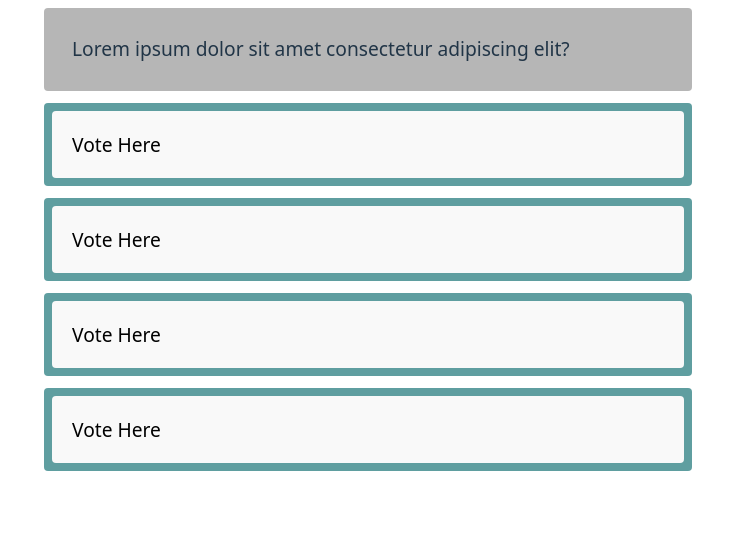
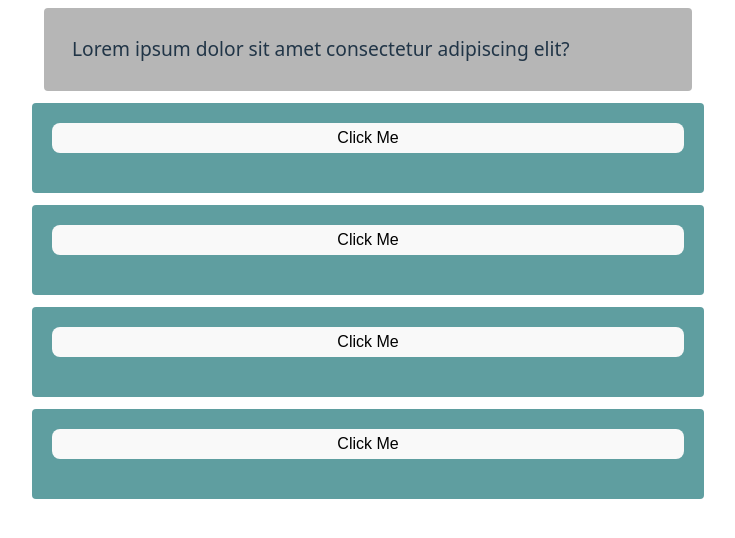
Before and after one commit to Nr1cha/picnick, a React (Vite) app: page / in a window 1280 px wide. Shown: the top 538 px of the page, without its empty margins (272-1007 px from the left). Built offline with nearby package versions, Linux system fonts and the light colour scheme.

Commit message:
adding my progress for now on component

```diff
--- a/src/components/selection.jsx
+++ b/src/components/selection.jsx
@@ -1,32 +1,70 @@
-"use client";
-import '../styles/selection.css'
-// import React, {useState} from 'react';
-
-
-  // const optionParent = () => {
-  //   const [progressBar, setProgressBar] = useState({
-  //     backgroundColor: "lightblue",
-  //   });
-
-  //   const handleClick = () => {
-  //     setProgressBar({
-  //       backgroundColor: "green",
-  //     });
-  //   };
-  // }
+// ProgressBarGame.jsx
+import React, { useState, useEffect } from 'react';
+import "../styles/selection.css";
 
 
 function UserSelection() {
+  // State for button visibility, child text, class, and animation width
+  const [showButton, setShowButton] = useState(true); // Tracks if button is visible
+  // const [childText, setChildText] = useState('Initial'); // Child element text
+  const [childClass, setChildClass] = useState('child1'); // Child element class
+  const [width, setWidth] = useState(0); // Animation width (0% to 78%)
+
+  // Handle click event
+  const handleClick = () => {
+    setShowButton(false); // Remove button
+    // setChildText('Worked'); // Update text
+    setChildClass('newChildClass'); // Update class
+    // Animation starts via useEffect
+  };
+
+  // Animation logic
+  useEffect(() => {
+    if (childClass === 'newChildClass') {
+      // Animation parameters
+      const endWidth = 99;
+      const duration = 1000; // 1 second
+      const startTime = performance.now();
+      let animationFrame;
+
+      const animate = (currentTime) => {
+        const elapsedTime = currentTime - startTime;
+        const progress = Math.min(elapsedTime / duration, 1); // 0 to 1
+        const currentWidth = progress * endWidth;
+        setWidth(currentWidth);
+
+        if (progress < 1) {
+          animationFrame = requestAnimationFrame(animate);
+        }
+      };
+
+      animationFrame = requestAnimationFrame(animate);
+
+      // Cleanup animation frame on unmount or re-run
+      return () => cancelAnimationFrame(animationFrame);
+    }
+  }, [childClass]); // Run when childClass changes to 'newChildClass'
 
   return (
-    <>
-      <div className="option"/* onClick={handleClick}*/>
-        <span>
-          <button className="btnOption">Vote Here</button>
-        </span>
+    <div className="optionParent" style={{ fontFamily: 'Arial', padding: '20px' }}>
+      {showButton && (
+        <button onClick={handleClick} style={{ padding: '5px 10px' }}>
+          Click Me
+        </button>
+      )}
+      <div
+        className={childClass}
+        style={{
+          width: `${width}%`,
+          height: '20px',
+          backgroundColor: childClass === 'newChildClass' ? 'blue' : 'gray',
+          transition: 'width 0.1s linear', // Smooths animation
+        }}
+      >
+        {/* {childText} */}
       </div>
-    </>
-  )
+    </div>
+  );
 }
-// test
-export default UserSelection
+
+export default UserSelection;
--- a/src/styles/selection.css
+++ b/src/styles/selection.css
@@ -3,7 +3,7 @@
     background-color: blue;
 } */
 
-.option {
+.optionParent {
     display: grid;
     background-color: cadetblue;
     border-radius: 4px;
```
